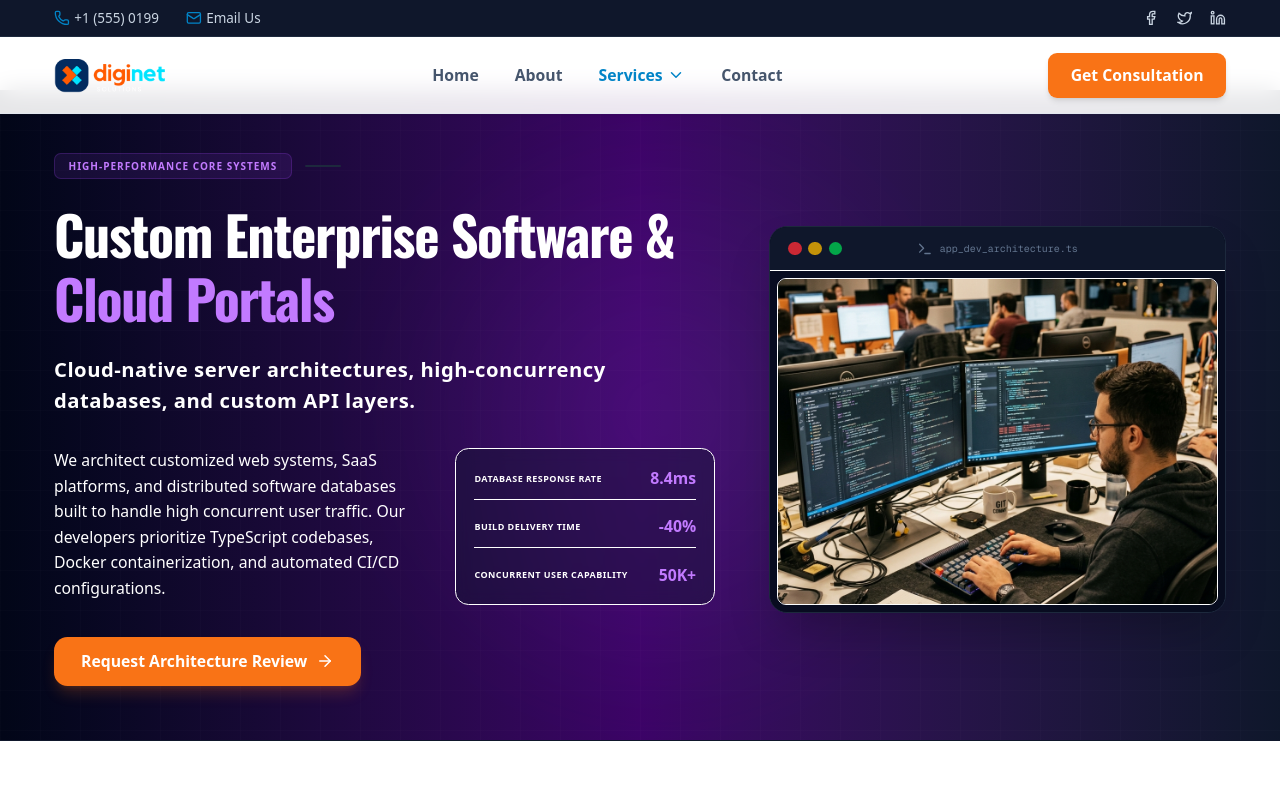
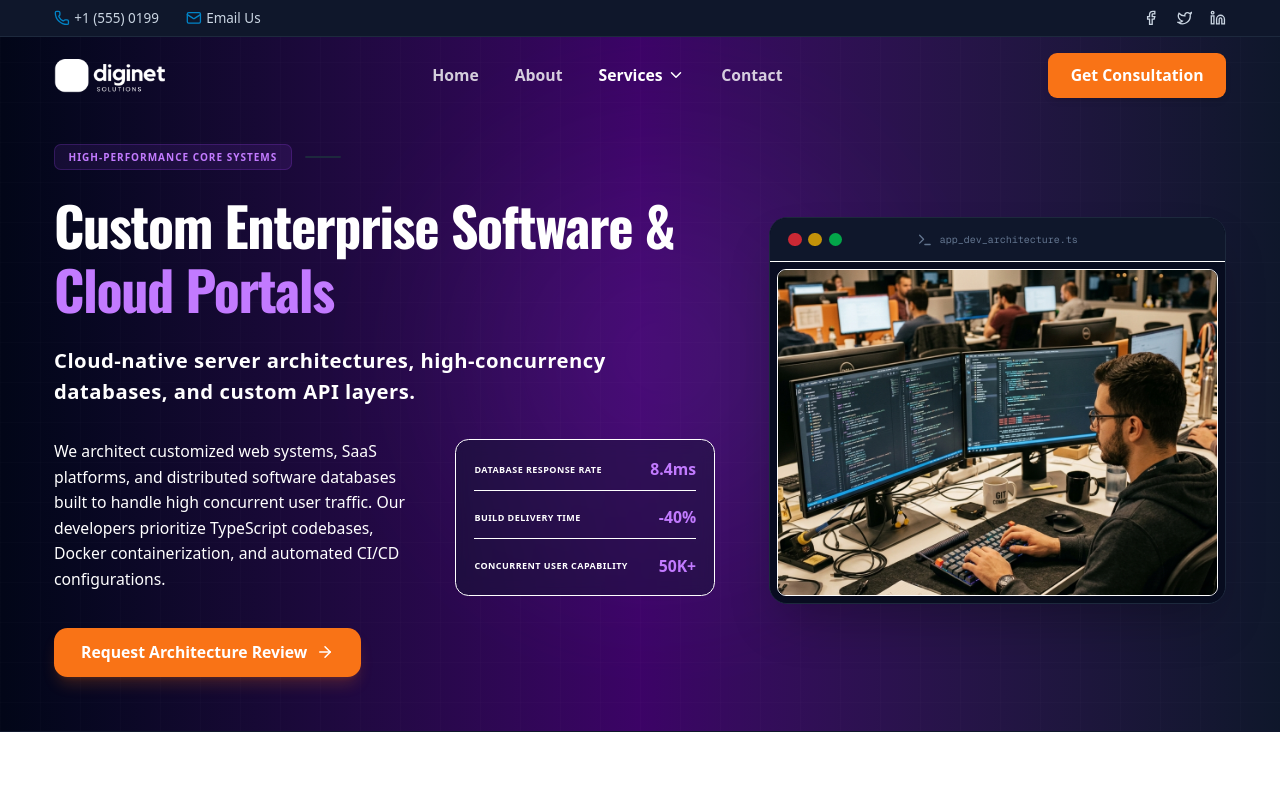
Before and after one commit to SaNjAy-bRo/diginet_new, a Next.js app: page /services/application-development in a window 1280 px wide. Shown: the top 800 px of the page. Built offline with nearby package versions, Linux system fonts and the light colour scheme.

Commit message:
style: fix service detail page header top gap and logo visibility

```diff
--- a/src/app/services/[serviceSlug]/ServiceDetailClient.tsx
+++ b/src/app/services/[serviceSlug]/ServiceDetailClient.tsx
@@ -420,7 +420,7 @@ export default function ServiceDetailClient({
     switch (serviceSlug) {
       case "cybersecurity":
         return (
-          <section className={`relative z-10 pt-10 sm:pt-12 md:pt-14 pb-8 sm:pb-10 md:pb-12 px-6 md:px-12 bg-gradient-to-b ${theme.gradientHero} text-white border-b border-slate-900 overflow-hidden`}>
+          <section className={`relative z-10 -mt-20 sm:-mt-[108px] pt-28 sm:pt-32 md:pt-36 pb-8 sm:pb-10 md:pb-12 px-6 md:px-12 bg-gradient-to-b ${theme.gradientHero} text-white border-b border-slate-900 overflow-hidden`}>
             <MeshGrid />
             <div className="absolute top-1/2 left-2/3 -translate-x-1/2 -translate-y-1/2 w-[600px] h-[600px] rounded-full opacity-20 blur-3xl pointer-events-none z-0" style={{ background: `radial-gradient(circle, ${theme.glowColor} 0%, transparent 70%)` }} />
             <div className="max-w-7xl mx-auto grid grid-cols-1 lg:grid-cols-12 gap-6 lg:gap-12 items-center relative z-10">
@@ -472,7 +472,7 @@ export default function ServiceDetailClient({
 
       case "website-designing":
         return (
-          <section className={`relative z-10 pt-10 sm:pt-12 md:pt-14 pb-8 sm:pb-10 md:pb-12 px-6 md:px-12 bg-gradient-to-br from-cyan-950 via-slate-950 to-slate-900 text-white border-b border-slate-900 overflow-hidden`}>
+          <section className={`relative z-10 -mt-20 sm:-mt-[108px] pt-28 sm:pt-32 md:pt-36 pb-8 sm:pb-10 md:pb-12 px-6 md:px-12 bg-gradient-to-br from-cyan-950 via-slate-950 to-slate-900 text-white border-b border-slate-900 overflow-hidden`}>
             <MeshGrid />
             <div className="absolute top-1/2 left-1/4 -translate-x-1/2 -translate-y-1/2 w-[550px] h-[550px] rounded-full opacity-15 blur-3xl pointer-events-none z-0" style={{ background: `radial-gradient(circle, ${theme.glowColor} 0%, transparent 70%)` }} />
             <div className="max-w-7xl mx-auto grid grid-cols-1 lg:grid-cols-12 gap-6 lg:gap-12 items-center relative z-10">
@@ -520,7 +520,7 @@ export default function ServiceDetailClient({
 
       case "mobile-development":
         return (
-          <section className={`relative z-10 pt-10 sm:pt-12 md:pt-14 pb-8 sm:pb-10 md:pb-12 px-6 md:px-12 bg-gradient-to-b from-indigo-950 via-slate-900 to-slate-950 text-white border-b border-slate-900 overflow-hidden`}>
+          <section className={`relative z-10 -mt-20 sm:-mt-[108px] pt-28 sm:pt-32 md:pt-36 pb-8 sm:pb-10 md:pb-12 px-6 md:px-12 bg-gradient-to-b from-indigo-950 via-slate-900 to-slate-950 text-white border-b border-slate-900 overflow-hidden`}>
             <MeshGrid />
             <div className="absolute top-1/2 left-2/3 -translate-x-1/2 -translate-y-1/2 w-[600px] h-[600px] rounded-full opacity-15 blur-3xl pointer-events-none z-0" style={{ background: `radial-gradient(circle, ${theme.glowColor} 0%, transparent 70%)` }} />
 
@@ -613,7 +613,7 @@ export default function ServiceDetailClient({
 
       case "application-development":
         return (
-          <section className={`relative z-10 pt-10 sm:pt-12 md:pt-14 pb-8 sm:pb-10 md:pb-12 px-6 md:px-12 bg-gradient-to-r from-slate-950 via-purple-950 to-slate-900 text-white border-b border-slate-900 overflow-hidden`}>
+          <section className={`relative z-10 -mt-20 sm:-mt-[108px] pt-28 sm:pt-32 md:pt-36 pb-8 sm:pb-10 md:pb-12 px-6 md:px-12 bg-gradient-to-r from-slate-950 via-purple-950 to-slate-900 text-white border-b border-slate-900 overflow-hidden`}>
             <MeshGrid />
             <div className="absolute top-1/2 right-1/4 -translate-y-1/2 w-[600px] h-[600px] rounded-full opacity-15 blur-3xl pointer-events-none z-0" style={{ background: `radial-gradient(circle, ${theme.glowColor} 0%, transparent 70%)` }} />
             <div className="max-w-7xl mx-auto grid grid-cols-1 lg:grid-cols-12 gap-6 lg:gap-12 items-center relative z-10">
@@ -677,7 +677,7 @@ export default function ServiceDetailClient({
 
       case "digital-marketing":
         return (
-          <section className={`relative z-10 pt-10 sm:pt-12 md:pt-14 pb-8 sm:pb-10 md:pb-12 px-6 md:px-12 bg-gradient-to-b ${theme.gradientHero} text-white border-b border-slate-900 overflow-hidden`}>
+          <section className={`relative z-10 -mt-20 sm:-mt-[108px] pt-28 sm:pt-32 md:pt-36 pb-8 sm:pb-10 md:pb-12 px-6 md:px-12 bg-gradient-to-b ${theme.gradientHero} text-white border-b border-slate-900 overflow-hidden`}>
             <MeshGrid />
             <div className="max-w-7xl mx-auto grid grid-cols-1 lg:grid-cols-12 gap-6 lg:gap-12 items-center relative z-10">
               <div className="lg:col-span-7 flex flex-col gap-5 justify-center pb-4 lg:pb-0">
@@ -729,7 +729,7 @@ export default function ServiceDetailClient({
 
       case "social-media-management":
         return (
-          <section className={`relative z-10 pt-10 sm:pt-12 md:pt-14 pb-8 sm:pb-10 md:pb-12 px-6 md:px-12 bg-gradient-to-b from-violet-950 via-slate-900 to-slate-950 text-white border-b border-slate-900 overflow-hidden`}>
+          <section className={`relative z-10 -mt-20 sm:-mt-[108px] pt-28 sm:pt-32 md:pt-36 pb-8 sm:pb-10 md:pb-12 px-6 md:px-12 bg-gradient-to-b from-violet-950 via-slate-900 to-slate-950 text-white border-b border-slate-900 overflow-hidden`}>
             <MeshGrid />
             <div className="absolute top-1/3 left-2/3 -translate-x-1/2 w-[550px] h-[550px] rounded-full opacity-15 blur-3xl pointer-events-none z-0" style={{ background: `radial-gradient(circle, ${theme.glowColor} 0%, transparent 70%)` }} />
             <div className="max-w-7xl mx-auto grid grid-cols-1 lg:grid-cols-12 gap-6 lg:gap-12 items-center relative z-10">
--- a/src/components/Navbar.tsx
+++ b/src/components/Navbar.tsx
@@ -1,6 +1,6 @@
 "use client";
 
-import { useState } from "react";
+import { useState, useEffect } from "react";
 import Link from "next/link";
 import { usePathname } from "next/navigation";
 import { motion, AnimatePresence } from "framer-motion";
@@ -55,10 +55,55 @@ const services = [
 export default function Navbar() {
   const [isOpen, setIsOpen] = useState(false);
   const [dropdownOpen, setDropdownOpen] = useState(false);
+  const [isScrolled, setIsScrolled] = useState(false);
   const pathname = usePathname();
 
+  useEffect(() => {
+    const handleScroll = () => {
+      if (window.scrollY > 20) {
+        setIsScrolled(true);
+      } else {
+        setIsScrolled(false);
+      }
+    };
+    window.addEventListener("scroll", handleScroll);
+    return () => window.removeEventListener("scroll", handleScroll);
+  }, []);
+
+  const isDarkHeroPage = pathname === "/" || pathname.startsWith("/services/");
+
+  const getLinkClass = (path: string) => {
+    const isActive = pathname === path;
+    const base = "text-sm font-semibold transition-all duration-200";
+
+    if (isScrolled || isOpen) {
+      return `${base} hover:text-primary ${isActive ? "text-primary font-bold" : "text-slate-600"}`;
+    }
+
+    if (isDarkHeroPage) {
+      return `${base} hover:text-white ${isActive ? "text-white font-bold" : "text-white/80"}`;
+    }
+
+    return `${base} hover:text-primary ${isActive ? "text-primary font-bold" : "text-slate-600"}`;
+  };
+
+  const getDropdownClass = () => {
+    const isActive = pathname.startsWith("/services");
+    const base = "flex items-center gap-1 text-sm font-semibold transition-all duration-200 cursor-pointer";
+
+    if (isScrolled || isOpen) {
+      return `${base} hover:text-primary ${isActive ? "text-primary font-bold" : "text-slate-600"}`;
+    }
+
+    if (isDarkHeroPage) {
+      return `${base} hover:text-white ${isActive ? "text-white font-bold" : "text-white/80"}`;
+    }
+
+    return `${base} hover:text-primary ${isActive ? "text-primary font-bold" : "text-slate-600"}`;
+  };
+
   return (
-    <header className="fixed top-0 left-0 right-0 z-50 transition-all duration-300 shadow-sm">
+    <header className="fixed top-0 left-0 right-0 z-50 transition-all duration-300">
       {/* Top Bar (Contacts & Socials) */}
       <div className="bg-slate-900 text-slate-300 text-[11px] sm:text-xs py-2 px-4 sm:px-6 md:px-12 flex justify-between items-center border-b border-slate-800">
         <div className="flex gap-3 sm:gap-6 items-center">
@@ -112,7 +157,11 @@ export default function Navbar() {
       </div>
 
       {/* Main Navbar */}
-      <div className="bg-white/90 backdrop-blur-md border-b border-slate-200/80 py-4">
+      <div className={`transition-all duration-300 py-4 ${
+        (isScrolled || isOpen)
+          ? "bg-white/95 backdrop-blur-md border-b border-slate-200 shadow-sm"
+          : "bg-transparent border-b border-transparent"
+      }`}>
         <div className="max-w-7xl mx-auto px-4 sm:px-6 md:px-12 flex items-center justify-between">
           {/* Logo */}
           <Link href="/" className="flex items-center group">
@@ -121,7 +170,9 @@ export default function Navbar() {
               alt="DIGINET Logo"
               width={130}
               height={36}
-              className="h-9 w-auto object-contain"
+              className={`h-9 w-auto object-contain transition-all duration-300 ${
+                (!isScrolled && !isOpen && isDarkHeroPage) ? "brightness-0 invert" : ""
+              }`}
               priority
             />
           </Link>
@@ -130,17 +181,13 @@ export default function Navbar() {
           <nav className="hidden md:flex items-center gap-8">
             <Link
               href="/"
-              className={`text-sm font-semibold transition-colors hover:text-primary ${
-                pathname === "/" ? "text-primary" : "text-slate-600"
-              }`}
+              className={getLinkClass("/")}
             >
               Home
             </Link>
             <Link
               href="/about"
-              className={`text-sm font-semibold transition-colors hover:text-primary ${
-                pathname === "/about" ? "text-primary" : "text-slate-600"
-              }`}
+              className={getLinkClass("/about")}
             >
               About
             </Link>
@@ -151,11 +198,7 @@ export default function Navbar() {
               onMouseEnter={() => setDropdownOpen(true)}
               onMouseLeave={() => setDropdownOpen(false)}
             >
-              <button
-                className={`flex items-center gap-1 text-sm font-semibold transition-colors hover:text-primary cursor-pointer ${
-                  pathname.startsWith("/services") ? "text-primary" : "text-slate-600"
-                }`}
-              >
+              <button className={getDropdownClass()}>
                 Services
                 <ChevronDown className="w-4 h-4" />
               </button>
@@ -199,9 +242,7 @@ export default function Navbar() {
 
             <Link
               href="/contact"
-              className={`text-sm font-semibold transition-colors hover:text-primary ${
-                pathname === "/contact" ? "text-primary" : "text-slate-600"
-              }`}
+              className={getLinkClass("/contact")}
             >
               Contact
             </Link>
@@ -220,7 +261,13 @@ export default function Navbar() {
           {/* Mobile Menu Button */}
           <button
             onClick={() => setIsOpen(!isOpen)}
-            className="md:hidden p-2 rounded-lg border border-slate-200 text-slate-700 hover:bg-slate-50 transition-all"
+            className={`md:hidden p-2 rounded-lg border transition-all duration-200 ${
+              (isScrolled || isOpen)
+                ? "border-slate-200 text-slate-700 hover:bg-slate-50"
+                : isDarkHeroPage
+                  ? "border-white/20 text-white hover:bg-white/10"
+                  : "border-slate-200 text-slate-700 hover:bg-slate-50"
+            }`}
           >
             {isOpen ? <X className="w-6 h-6" /> : <Menu className="w-6 h-6" />}
           </button>
```
